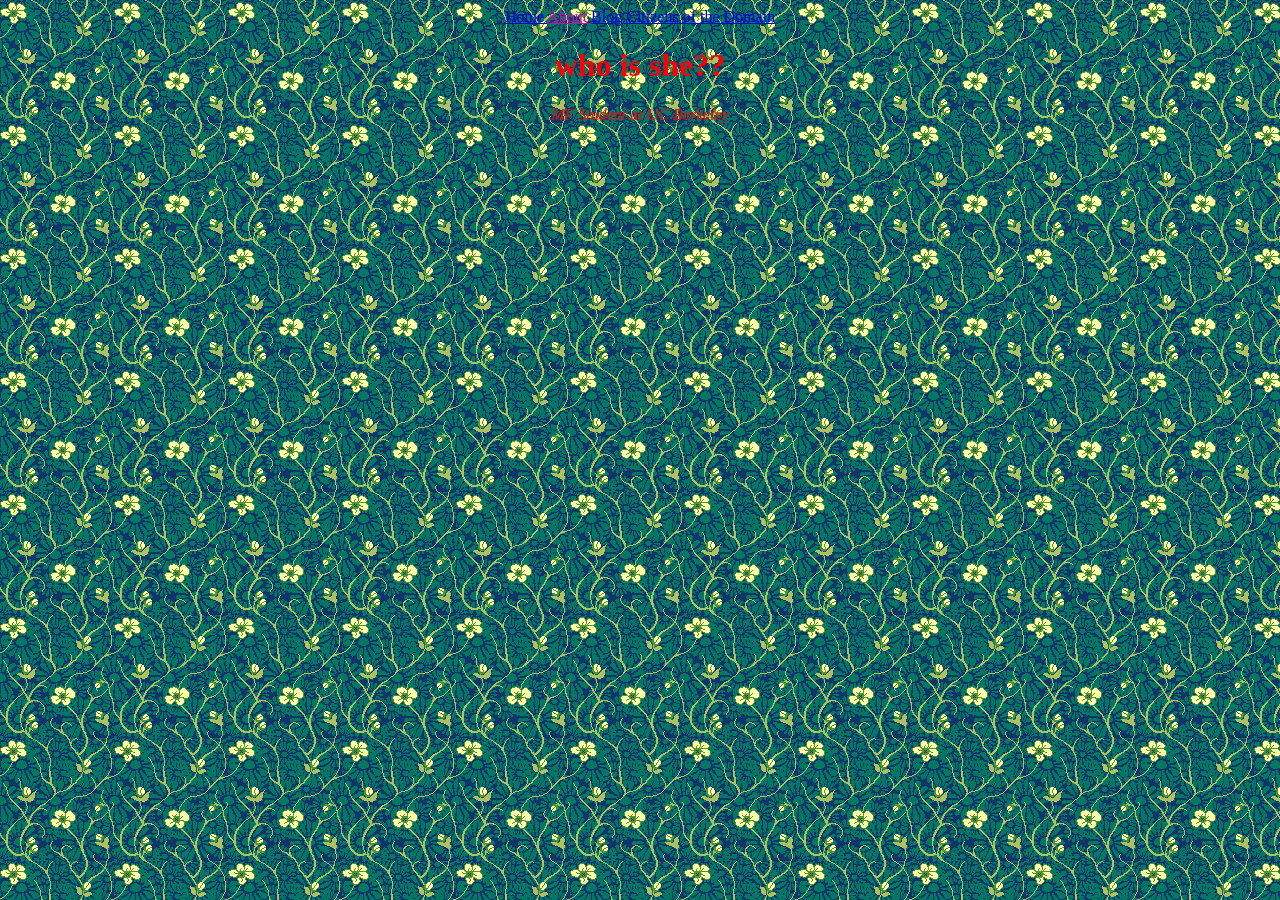
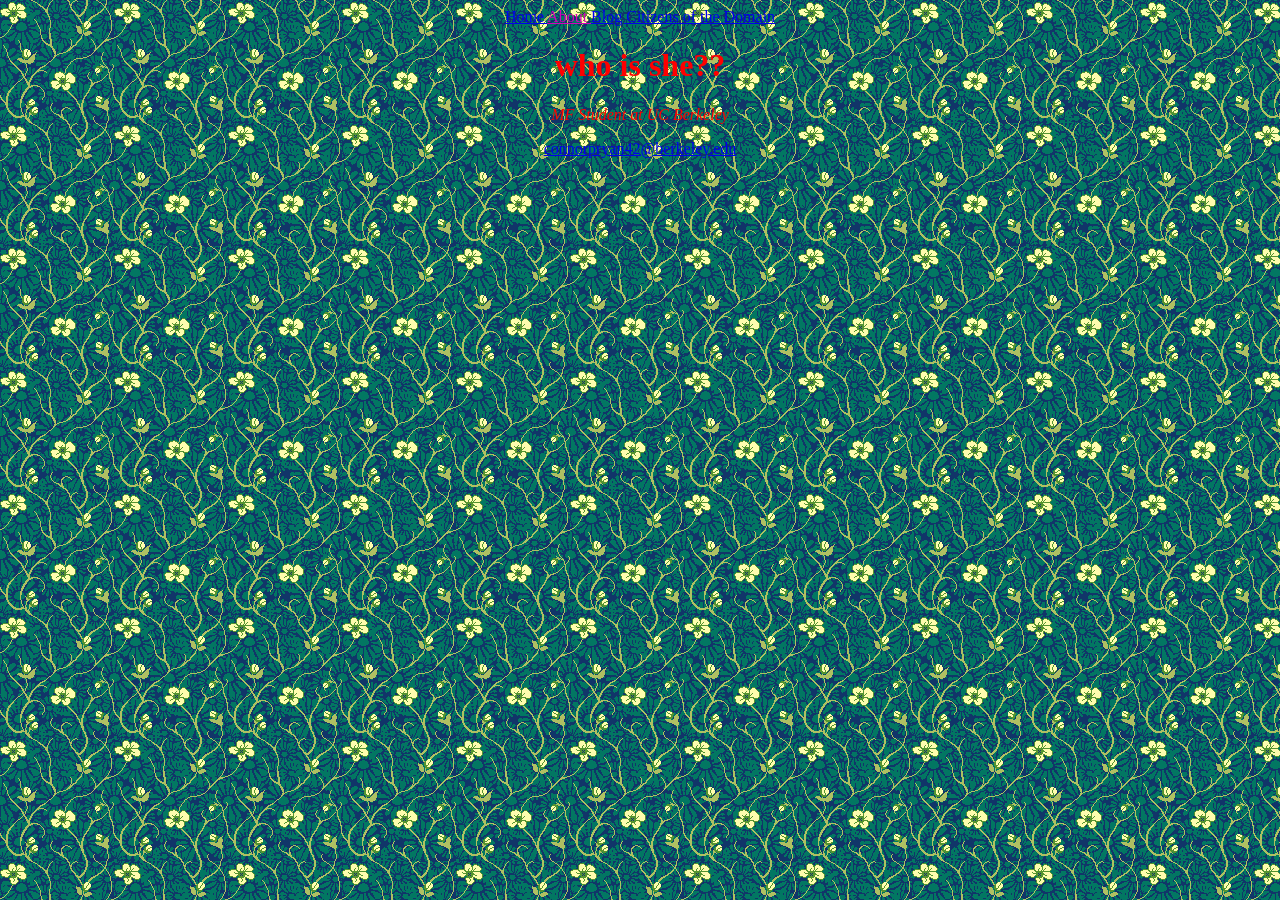
Before and after one commit to c-ryan7/c-ryan7.github.io, a Jekyll site: the page built from about.md, in a window 1280 px wide. Built offline with Jekyll 4.4.1, drawn with Linux system fonts in a browser that asks for light colours.

Commit message:
added live email link on about page :-)

```diff
--- a/about.md
+++ b/about.md
@@ -4,3 +4,5 @@ title: About
 # who is she??
 
 *MF Student at UC Berkeley*
+
+<a href="mailto:connorpryan42@berkeley.edu">connorpryan42@berkeley.edu</a>
```
